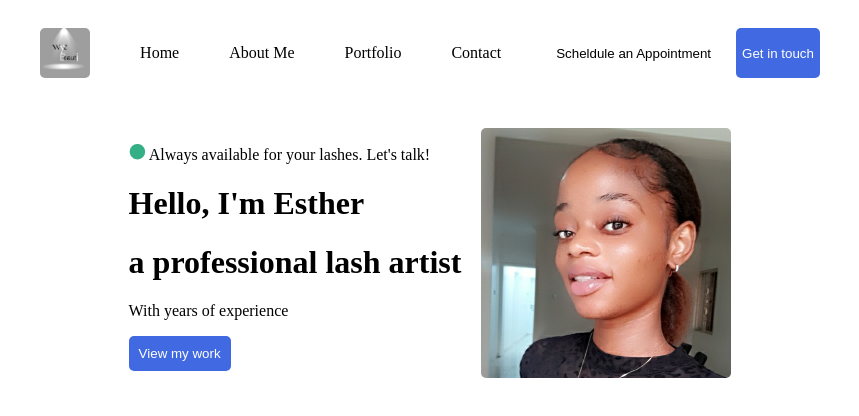
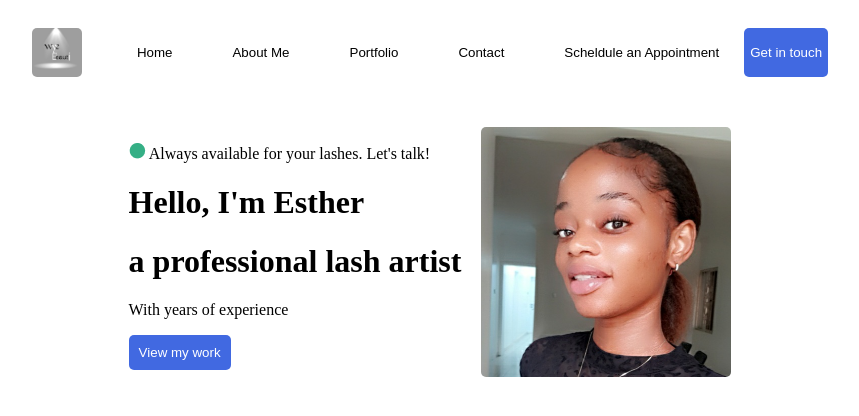
Before and after one commit to wyeben/Customer-s-portfolio, a plain HTML site: page index.html in a window 1280 px wide. Shown: the whole page, without its empty margins (210-1069 px from the left). Drawn offline with Linux system fonts and the light colour scheme.

Commit message:
added code

```diff
--- a/index.css
+++ b/index.css
@@ -66,6 +66,23 @@
     border-radius: 5px;
 }
 
+.btn1, .btn2, .btn3, .btn4{
+    padding: 5px;
+    border-radius: 5px;
+    border: none;
+    background-color: white;
+    cursor: pointer;
+    transition: background-color 0.3s;
+
+}
+
+.btn1:hover, .btn2:hover, .btn3:hover, .btn4:hover, .sabtn:hover{
+    background-color: royalblue;
+    color: white;
+}
+
+
+
 @media screen and (max-width: 768px) {
 
     .div1, .div2, .div3, .div4 {
--- a/index.html
+++ b/index.html
@@ -12,7 +12,8 @@
         <div class="mainDiv">
             <div class="div1">
                 <img src="./assets/WhatsApp Image 2023-12-15 at 12.27.46_736f6973.jpg" alt="" class="img1">
-                <div class="div2"><p>Home</p>  <p>About Me</p> <p>Portfolio</p> <p>Contact</p> </div>
+                <div class="div2"><button class="btn1" >Home</button>  <button class="btn2">About Me</button>
+                    <button class="btn3">Portfolio</button> <button class="btn4">Contact</button> </div>
                 <div class="div3">
                     <button class="sabtn">Scheldule an Appointment</button>
                     <button class="gitbtn">Get in touch</button>
```
Also changed, not shown: home/index.html (added, +15 -0 lines).
